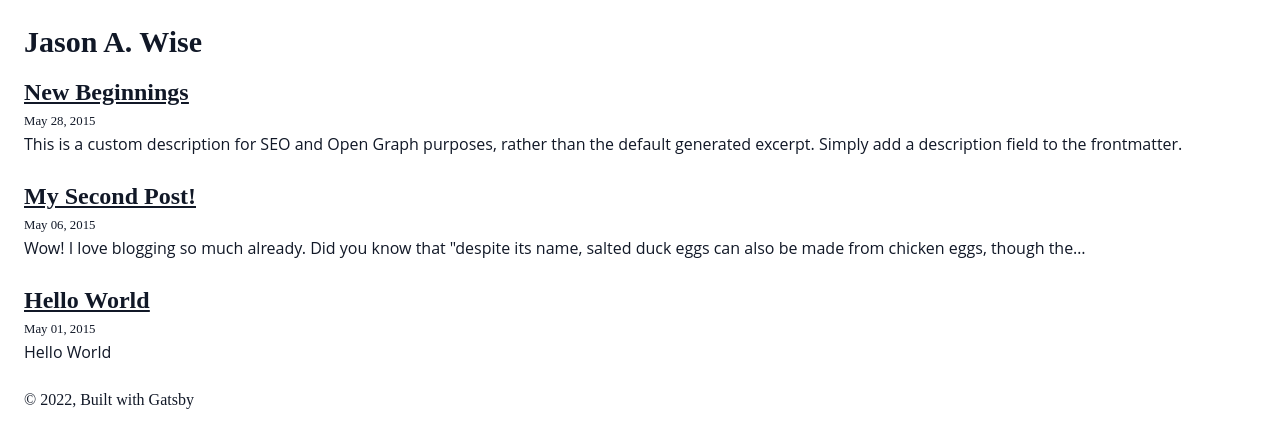
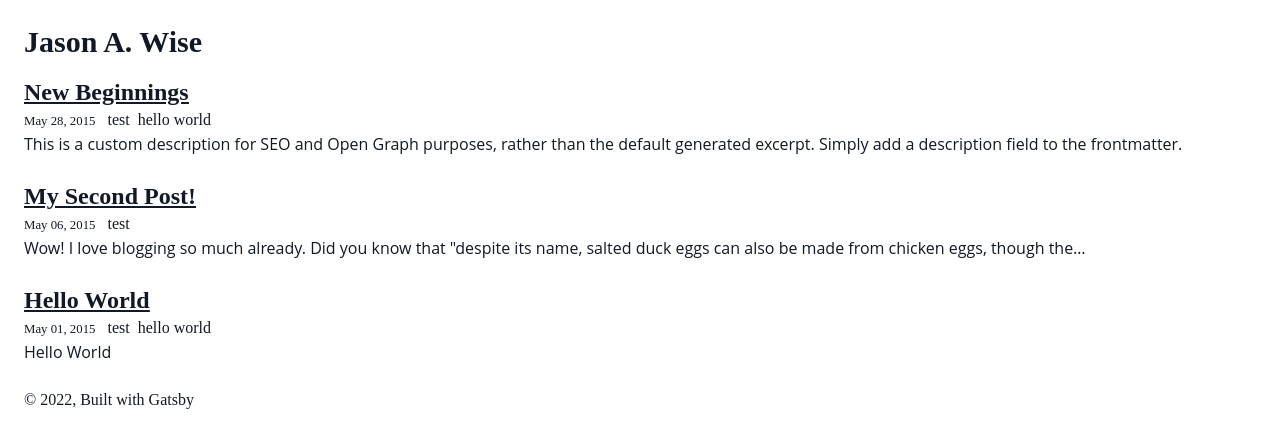
Before and after one commit to jasonawise/analogish, a Gatsby site: page / in a window 1280 px wide. Built offline with nearby package versions, Linux system fonts and the light colour scheme; Gatsby itself is replaced by a stand-in of ours.

Commit message:
rendering tags

```diff
--- a/content/blog/my-second-post/index.md
+++ b/content/blog/my-second-post/index.md
@@ -1,6 +1,7 @@
 ---
 title: My Second Post!
 date: "2015-05-06T23:46:37.121Z"
+tags: ["test"]
 ---
 
 Wow! I love blogging so much already.
--- a/src/pages/index.js
+++ b/src/pages/index.js
@@ -38,7 +38,10 @@
                       <span itemProp="headline">{title}</span>
                     </Link>
                   </h2>
-                  <small className="font-light">{post.frontmatter.date}</small>
+                  <small className="font-light mr-3">{post.frontmatter.date}</small>
+                  {post.frontmatter.tags?.map((tag) => {
+                    return <Link to={`/tags/${tag}`} className="tag mr-2">{tag}</Link>
+                  })}
                 </header>
                 <section>
                   <p
@@ -83,6 +86,7 @@
           date(formatString: "MMMM DD, YYYY")
           title
           description
+          tags
         }
       }
     }
--- a/src/templates/blog-post.js
+++ b/src/templates/blog-post.js
@@ -87,6 +87,7 @@
         title
         date(formatString: "MMMM DD, YYYY")
         description
+        tags
       }
     }
     previous: markdownRemark(id: { eq: $previousPostId }) {
```
